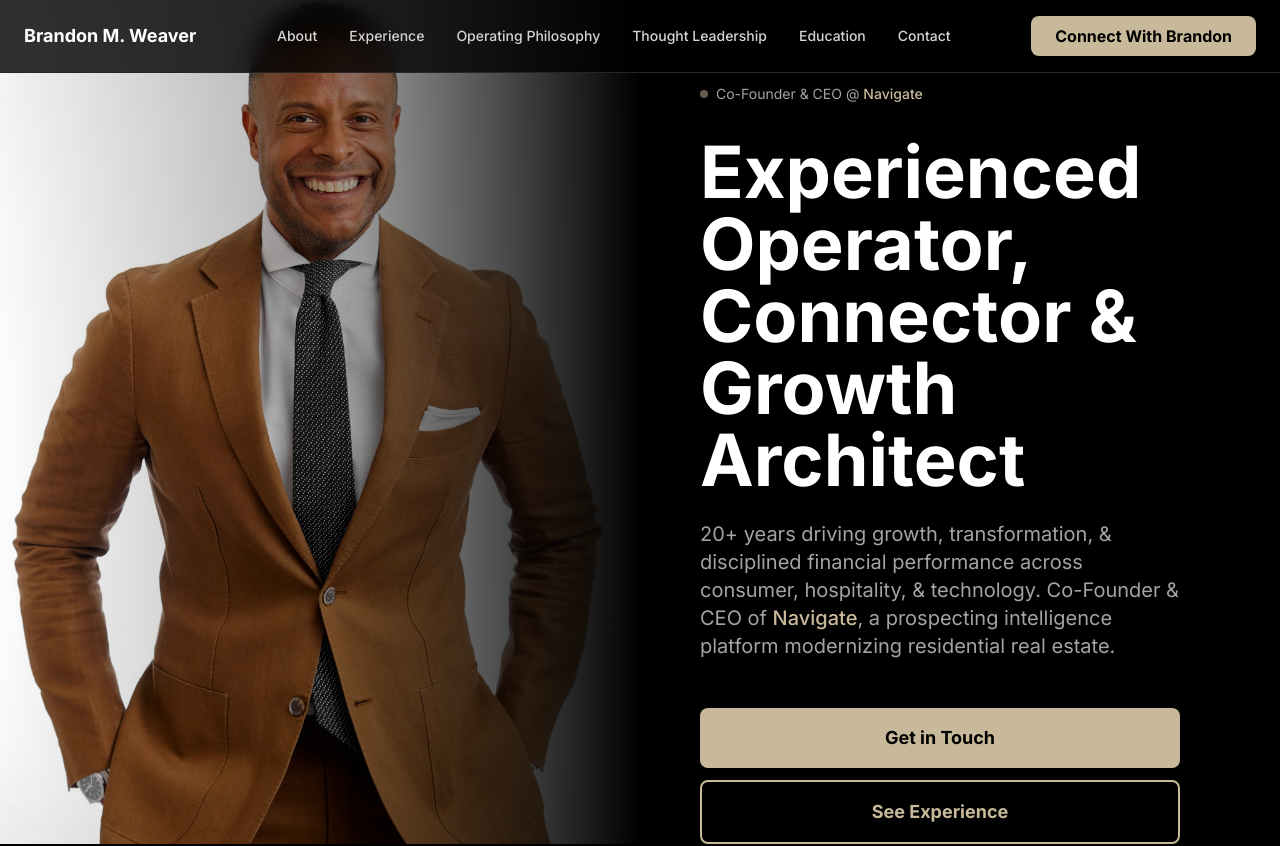
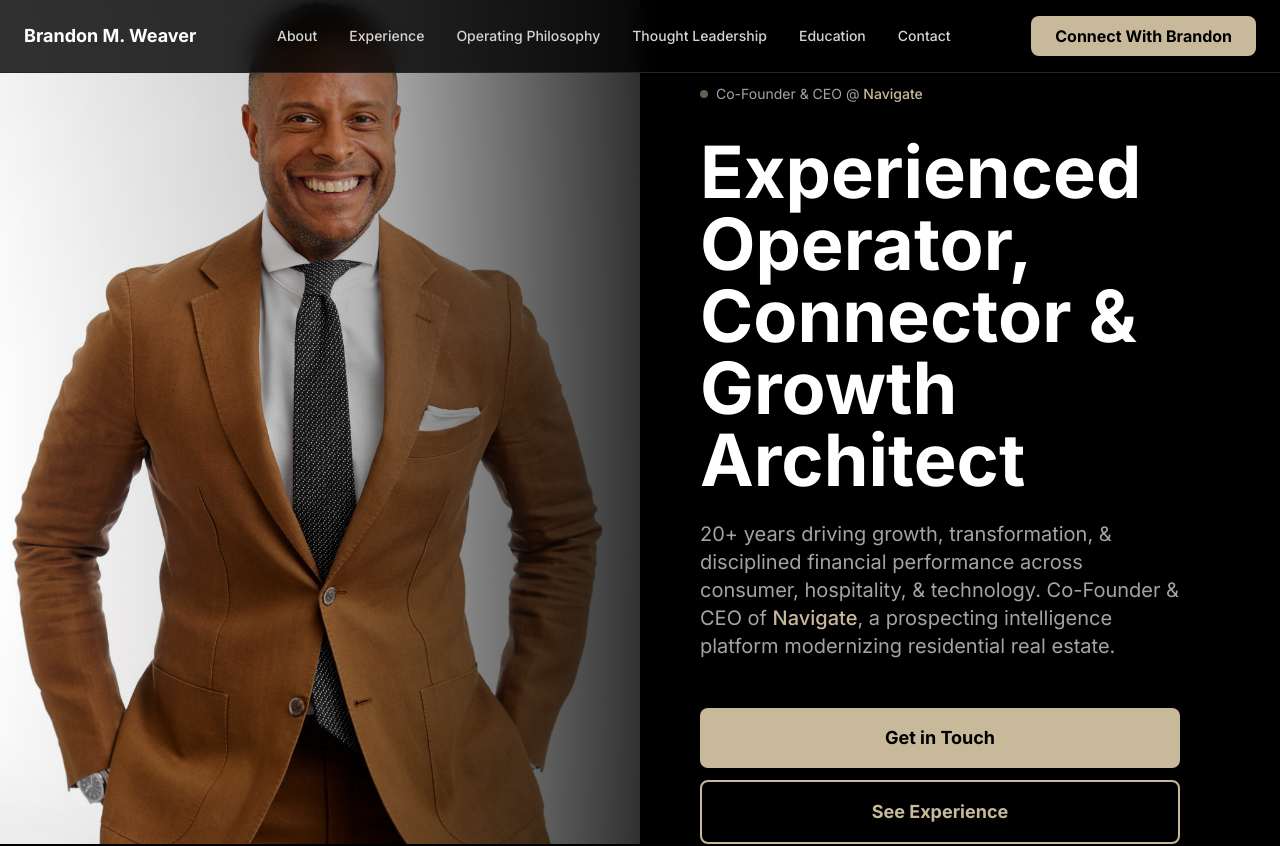
Before and after one commit to letsnavigatebmw/brandonmweaver, a React (Vite) app: page / in a window 1280 px wide. Shown: the top 846 px of the page. Built offline with nearby package versions, Linux system fonts and the light colour scheme.

Commit message:
Fix image rendering: adjust z-index, add visibility/opacity, lighten fade overlay

```diff
--- a/src/index.css
+++ b/src/index.css
@@ -36,6 +36,9 @@ body {
   z-index: 10;
   display: block;
   background-color: #1a1a1a;
+  visibility: visible;
+  opacity: 1;
+  pointer-events: none;
 }
 
 .hero-image-fade {
@@ -44,14 +47,14 @@ body {
   top: 0;
   width: 50%;
   height: 100%;
-  background: linear-gradient(90deg, transparent 0%, rgba(0, 0, 0, 0.3) 50%, rgba(0, 0, 0, 1) 100%);
-  z-index: 20;
+  background: linear-gradient(90deg, transparent 0%, rgba(0, 0, 0, 0.2) 50%, rgba(0, 0, 0, 0.8) 100%);
+  z-index: 15;
   pointer-events: none;
 }
 
 .hero-content {
   position: relative;
-  z-index: 30;
+  z-index: 25;
   margin-left: 50%;
   padding: 0 60px;
   max-width: 600px;
```
